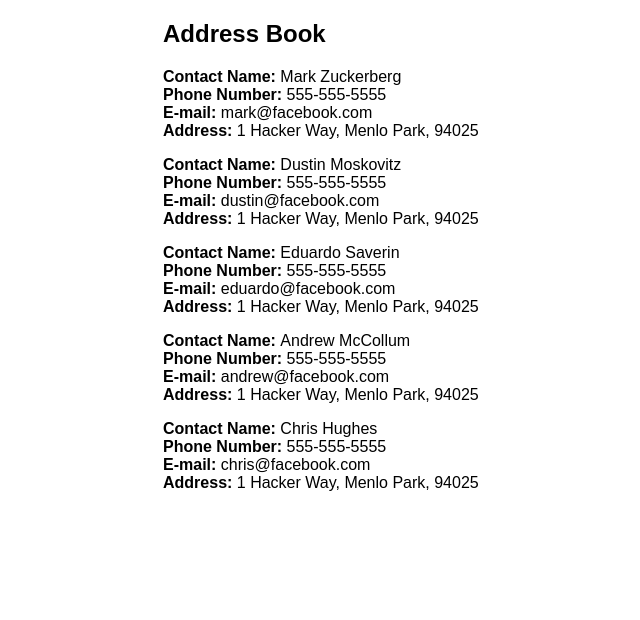
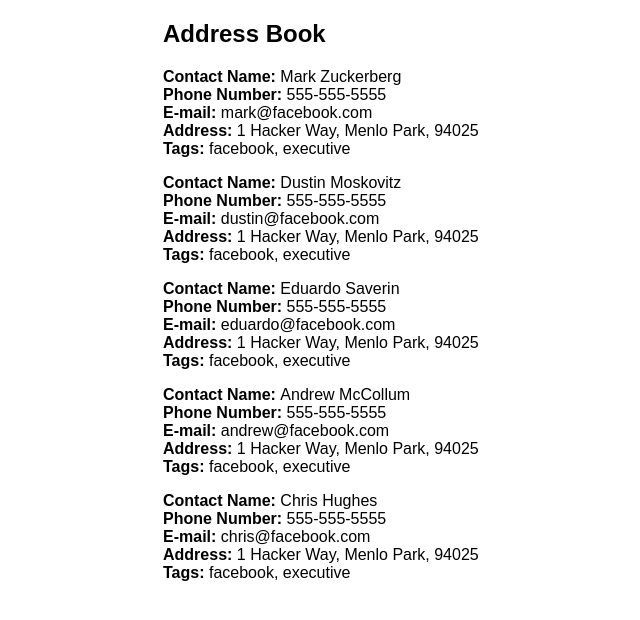
Before and after one commit to rodneycurl/react-address-book, a React (Create React App) app: page / in a window 1280 px wide. Shown: the top 620 px of the page, without its empty margins (317-957 px from the left). Built offline with nearby package versions, Linux system fonts and the light colour scheme.

Commit message:
added tags to Contacts component

```diff
--- a/src/App.js
+++ b/src/App.js
@@ -8,39 +8,49 @@
     phonenumber: "555-555-5555",
     email: "mark@facebook.com",
     address: "1 Hacker Way, Menlo Park, 94025",
+    tags: "facebook, executive",
+    favorite: true,
     },
     {
     name: "Dustin Moskovitz",
     phonenumber: "555-555-5555",
     email: "dustin@facebook.com",
     address: "1 Hacker Way, Menlo Park, 94025",
+    tags: "facebook, executive",
+    favorite: false,
     },
     {
     name: "Eduardo Saverin",
     phonenumber: "555-555-5555",
     email: "eduardo@facebook.com",
     address: "1 Hacker Way, Menlo Park, 94025",
+    tags: "facebook, executive",
+    favorite: true,
     },
     {
     name: "Andrew McCollum",
     phonenumber: "555-555-5555",
     email: "andrew@facebook.com",
     address: "1 Hacker Way, Menlo Park, 94025",
+    tags: "facebook, executive",
+    favorite: false,
     },
     {
     name: "Chris Hughes",
     phonenumber: "555-555-5555",
     email: "chris@facebook.com",
     address: "1 Hacker Way, Menlo Park, 94025",
+    tags: "facebook, executive",
+    favorite: false,
     },
   ]
 
   return (
     <section>
       <h1 style={{marginLeft: 20 +'em'}}>Address Book</h1>
-      { contacts.map(contact =>
+      { contacts
+        .map(contact =>
           <Contacts contact={contact} />
-
       )}
     </section>
   )
--- a/src/components/Contacts.js
+++ b/src/components/Contacts.js
@@ -8,6 +8,7 @@
         <text style={{fontWeight: 'bold'}}>Phone Number: </text> { props.contact.phonenumber } <br />
         <text style={{fontWeight: 'bold'}}>E-mail: </text>{ props.contact.email } <br />
         <text style={{fontWeight: 'bold'}}>Address: </text>{ props.contact.address } <br />
+        <text style={{fontWeight: 'bold'}}>Tags: </text>{ props.contact.tags } <br />
       </p>
     </div>
   )}
```
